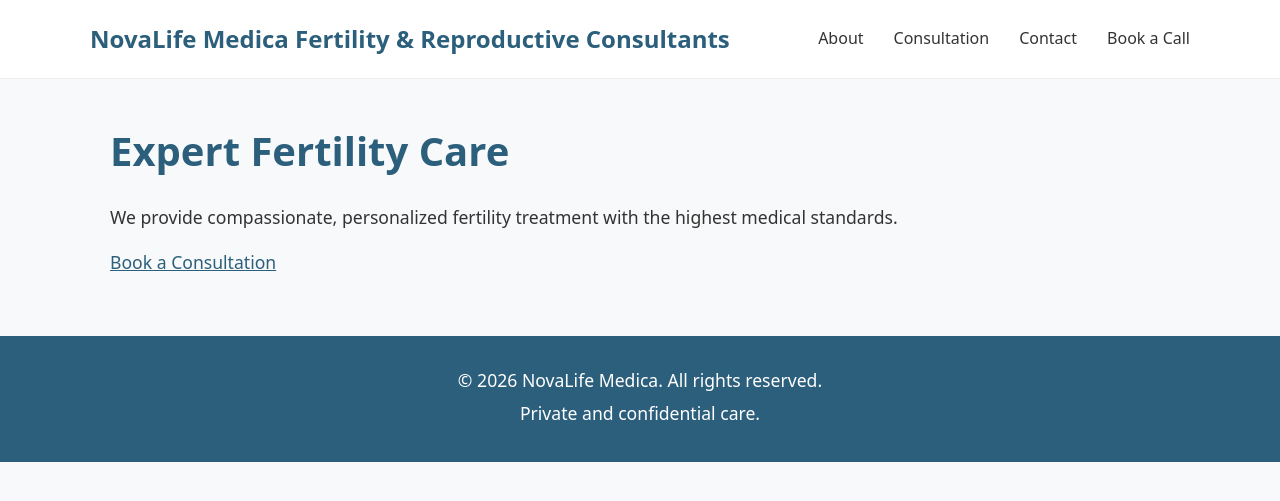
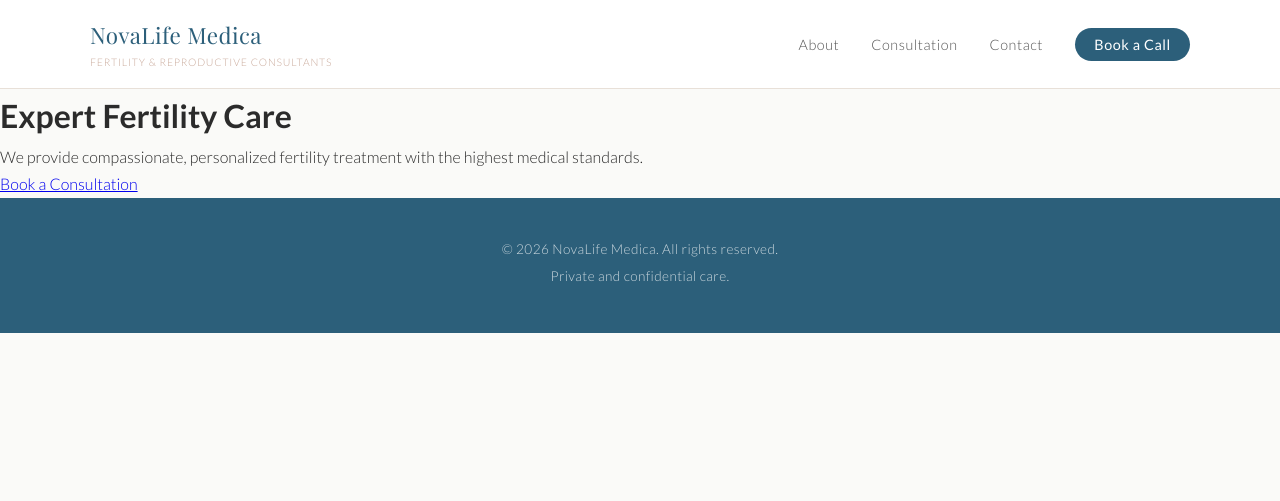
Before and after one commit to NnGitH/Fertility-Clinic-Website, a Jekyll site: the page built from index.md, in a window 1280 px wide. Shown: the top 501 px of the page. Built offline with Jekyll 4.4.1, drawn with Linux system fonts in a browser that asks for light colours.

Commit message:
Refactor CSS with variables and enhanced organization
Refactored CSS to include variables and improved structure.

```diff
--- a/assets/css/style.css
+++ b/assets/css/style.css
@@ -1,87 +1,198 @@
-/* Basic Reset */
-* {
-  margin: 0;
-  padding: 0;
-  box-sizing: border-box;
+/* =====================
+   VARIABLES & RESET
+   ===================== */
+:root {
+  --navy:     #2C5F7A;
+  --teal:     #4A8FA8;
+  --blush:    #C9A99A;
+  --warm-white: #FAFAF8;
+  --off-white: #F2EDE9;
+  --text-dark: #2B2B2B;
+  --text-mid:  #555555;
+  --font-heading: 'Playfair Display', Georgia, serif;
+  --font-body:    'Lato', Arial, sans-serif;
 }
 
+*, *::before, *::after { box-sizing: border-box; margin: 0; padding: 0; }
+
 body {
-  font-family: system-ui, -apple-system, BlinkMacSystemFont, "Segoe UI", Roboto, sans-serif;
-  line-height: 1.6;
-  color: #333;
-  background-color: #f8f9fa;
+  font-family: var(--font-body);
+  font-weight: 300;
+  color: var(--text-dark);
+  background: var(--warm-white);
+  line-height: 1.7;
 }
 
-/* Header */
-header {
-  background: #fff;
-  padding: 20px 40px;
-  border-bottom: 1px solid #eee;
+/* =====================
+   HEADER & NAV
+   ===================== */
+.site-header {
+  background: rgba(255,255,255,0.97);
+  border-bottom: 1px solid #e8e0d8;
+  position: sticky;
+  top: 0;
+  z-index: 100;
+  padding: 0 2rem;
 }
 
-nav {
-  display: flex;
-  justify-content: space-between;
-  align-items: center;
+.nav-container {
   max-width: 1100px;
   margin: 0 auto;
+  display: flex;
+  align-items: center;
+  justify-content: space-between;
+  padding: 1rem 0;
 }
 
-.logo {
-  font-size: 24px;
-  font-weight: bold;
-  color: #2c5f7c;
-  text-decoration: none;
+.logo { text-decoration: none; display: flex; flex-direction: column; }
+.logo-main {
+  font-family: var(--font-heading);
+  font-size: 1.4rem;
+  color: var(--navy);
+  letter-spacing: 0.02em;
+}
+.logo-sub {
+  font-size: 0.65rem;
+  color: var(--blush);
+  letter-spacing: 0.08em;
+  text-transform: uppercase;
 }
 
-nav ul {
+.nav-links {
+  list-style: none;
   display: flex;
-  list-style: none;
-  gap: 30px;
+  align-items: center;
+  gap: 2rem;
 }
 
-nav a {
+.nav-links a {
   text-decoration: none;
-  color: #333;
-  font-weight: 500;
+  color: var(--text-mid);
+  font-size: 0.9rem;
+  letter-spacing: 0.04em;
+  transition: color 0.2s;
 }
 
-nav a:hover {
-  color: #2c5f7c;
+.nav-links a:hover { color: var(--navy); }
+
+.nav-cta {
+  background: var(--navy) !important;
+  color: white !important;
+  padding: 0.5rem 1.2rem;
+  border-radius: 25px;
+  font-weight: 400 !important;
+  transition: background 0.2s !important;
 }
 
-/* Main Content */
-main {
-  max-width: 1100px;
-  margin: 40px auto;
-  padding: 0 20px;
+.nav-cta:hover { background: var(--teal) !important; }
+
+/* =====================
+   HERO SECTION
+   ===================== */
+.hero {
+  background-image: linear-gradient(rgba(44,95,122,0.55), rgba(44,95,122,0.4)),
+    url('https://images.unsplash.com/photo-1506905925346-21bda4d32df4?auto=format&fit=crop&w=1600&q=80');
+  background-size: cover;
+  background-position: center;
+  min-height: 88vh;
+  display: flex;
+  align-items: center;
+  justify-content: center;
+  text-align: center;
+  padding: 2rem;
 }
 
-h1 {
-  font-size: 2.5rem;
-  color: #2c5f7c;
-  margin-bottom: 20px;
+.hero-content { max-width: 750px; }
+
+.hero-content h1 {
+  font-family: var(--font-heading);
+  font-size: 3.2rem;
+  color: white;
+  font-weight: 400;
+  line-height: 1.2;
+  margin-bottom: 1.2rem;
 }
 
-p {
-  margin-bottom: 16px;
-  font-size: 1.1rem;
+.hero-content p {
+  font-size: 1.15rem;
+  color: rgba(255,255,255,0.9);
+  font-weight: 300;
+  margin-bottom: 2rem;
+  max-width: 550px;
+  margin-left: auto;
+  margin-right: auto;
 }
 
-a {
-  color: #2c5f7c;
+.btn {
+  display: inline-block;
+  padding: 0.85rem 2.2rem;
+  border-radius: 30px;
+  text-decoration: none;
+  font-size: 0.95rem;
+  letter-spacing: 0.05em;
+  transition: all 0.25s;
 }
 
-/* Footer */
-footer {
-  background: #2c5f7c;
-  color: white;
-  text-align: center;
-  padding: 30px;
-  margin-top: 60px;
+.btn-primary {
+  background: white;
+  color: var(--navy);
+  font-weight: 700;
+  margin-right: 0.75rem;
 }
 
-footer p {
+.btn-primary:hover { background: var(--off-white); transform: translateY(-1px); }
+
+.btn-outline {
+  border: 2px solid white;
   color: white;
-  margin-bottom: 5px;
 }
+
+.btn-outline:hover { background: white; color: var(--navy); }
+
+/* =====================
+   CONTENT SECTIONS
+   ===================== */
+.section {
+  max-width: 900px;
+  margin: 0 auto;
+  padding: 5rem 2rem;
+}
+
+.section h1, .section h2 {
+  font-family: var(--font-heading);
+  color: var(--navy);
+  font-weight: 400;
+  margin-bottom: 1.2rem;
+}
+
+.section h1 { font-size: 2.2rem; }
+.section h2 { font-size: 1.7rem; margin-top: 2.5rem; }
+.section p  { color: var(--text-mid); margin-bottom: 1rem; }
+
+/* =====================
+   FOOTER
+   ===================== */
+footer {
+  background: var(--navy);
+  color: rgba(255,255,255,0.75);
+  text-align: center;
+  padding: 2.5rem 2rem;
+  font-size: 0.85rem;
+  letter-spacing: 0.03em;
+}
+
+footer p { margin-bottom: 0.3rem; }
+
+/* =====================
+   RESPONSIVE
+   ===================== */
+@media (max-width: 768px) {
+  .hero-content h1 { font-size: 2.1rem; }
+  .nav-links { gap: 1rem; }
+  .logo-sub { display: none; }
+  .nav-cta { padding: 0.4rem 0.9rem; }
+}
+
+@media (max-width: 520px) {
+  .nav-links .nav-cta { display: none; }
+}
```
